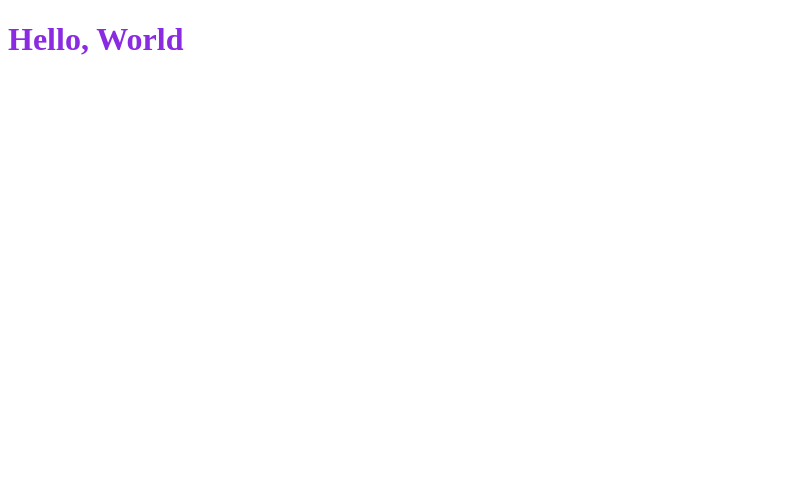
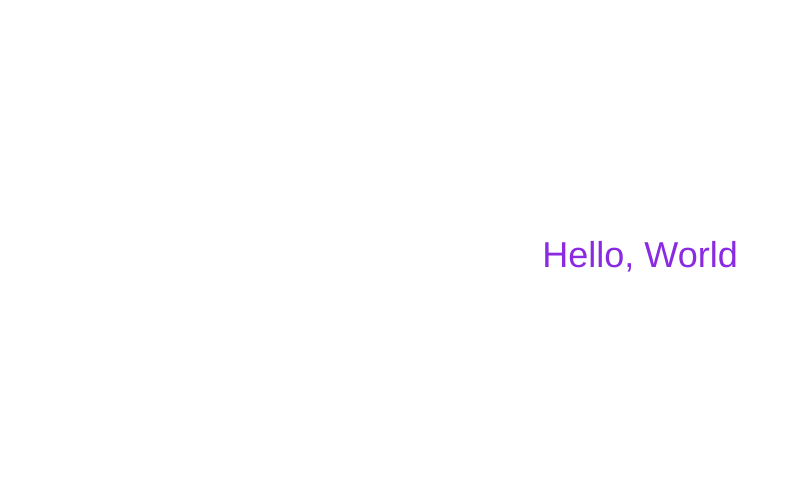
Before and after one commit to SiobhanP1/word-scramble, a plain HTML site: page index.html in a window 1280 px wide. Shown: the whole page, without its empty margins (0-791 px from the left). Drawn offline with nearby package versions, Linux system fonts and the light colour scheme.

Commit message:
Add and center main heading on index.html

```diff
--- a/assets/css/style.css
+++ b/assets/css/style.css
@@ -1,3 +1,14 @@
 body {
     color: blueviolet;
 }
+
+.main-container {
+    height: 500px;
+    display: flex;
+    flex-direction: column;
+    justify-content: center;
+}
+
+.main-heading {
+    text-align: center;
+}
--- a/index.html
+++ b/index.html
@@ -1,13 +1,24 @@
 <!DOCTYPE html>
 <html lang="en">
+
 <head>
     <meta charset="UTF-8">
     <meta http-equiv="X-UA-Compatible" content="IE=edge">
     <meta name="viewport" content="width=device-width, initial-scale=1.0">
+    <link rel="stylesheet" href="https://cdn.jsdelivr.net/npm/bootstrap@3.3.7/dist/css/bootstrap.min.css"
+        integrity="sha384-BVYiiSIFeK1dGmJRAkycuHAHRg32OmUcww7on3RYdg4Va+PmSTsz/K68vbdEjh4u" crossorigin="anonymous">
     <link rel="stylesheet" href="assets/css/style.css">
     <title>Word Scramble</title>
 </head>
+
 <body>
-    <h1>Hello, World</h1>
+    <section>
+        <div class="main-container">
+            <div class="main-heading">
+                <h1>Hello, World</h1>
+            </div>
+        </div>
+    </section>
 </body>
+
 </html>
```
